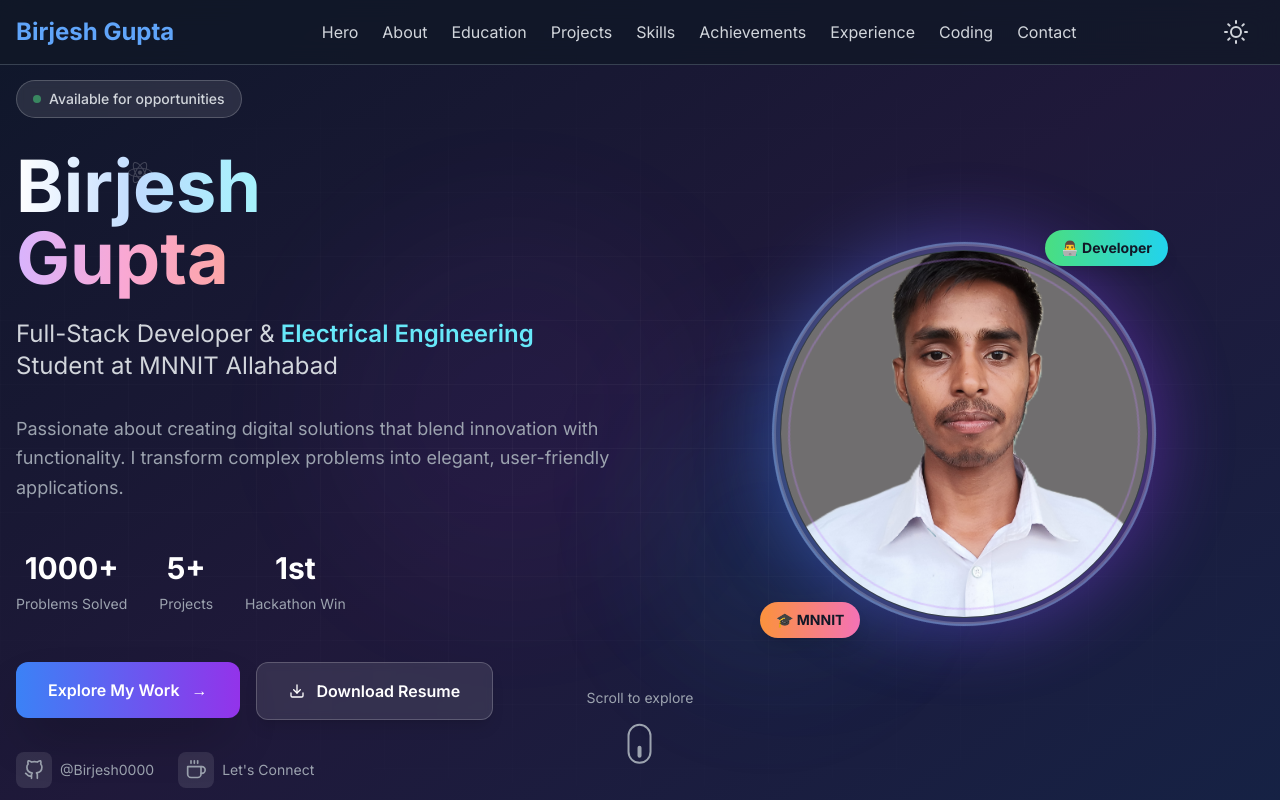
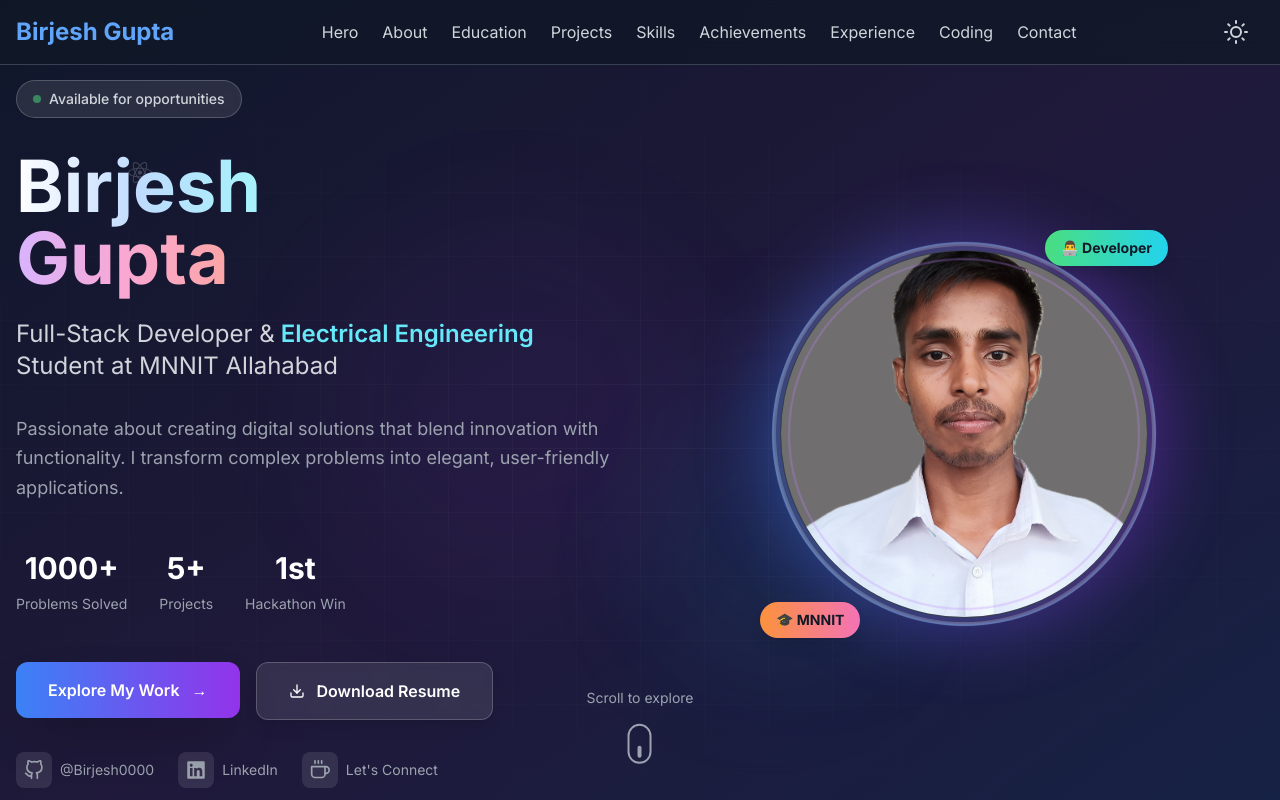
Before and after one commit to Birjesh0000/My_Portfolio, a React (Create React App) app: page / in a window 1280 px wide. Shown: the top 800 px of the page. Built offline with nearby package versions, Linux system fonts and the light colour scheme.

Commit message:
add linkedin profile link

```diff
--- a/src/components/Hero.js
+++ b/src/components/Hero.js
@@ -3,7 +3,7 @@ import React from 'react';
 import { motion } from 'framer-motion';
 import { Link } from 'react-scroll';
 import { FiDownload, FiGithub, FiCode, FiCoffee } from 'react-icons/fi';
-import { FaReact, FaNodeJs, FaDatabase } from 'react-icons/fa';
+import { FaReact, FaNodeJs, FaDatabase, FaLinkedin } from 'react-icons/fa';
 
 const Hero = () => {
   const floatingElements = [
@@ -175,6 +175,18 @@ const Hero = () => {
               </a>
 
               <a
+                href="https://www.linkedin.com/in/birjesh-gupta-130651263/"
+                target="_blank"
+                rel="noopener noreferrer"
+                className="group flex items-center gap-2 text-gray-400 hover:text-white transition-all duration-300"
+              >
+                <div className="p-2 bg-white/10 rounded-lg group-hover:bg-white/20 transition-colors duration-300">
+                  <FaLinkedin className="text-xl" />
+                </div>
+                <span className="text-sm">LinkedIn</span>
+              </a>
+
+              <a
                 href="mailto:gbirjesh0000@gmail.com"
                 className="group flex items-center gap-2 text-gray-400 hover:text-white transition-all duration-300"
               >
```
